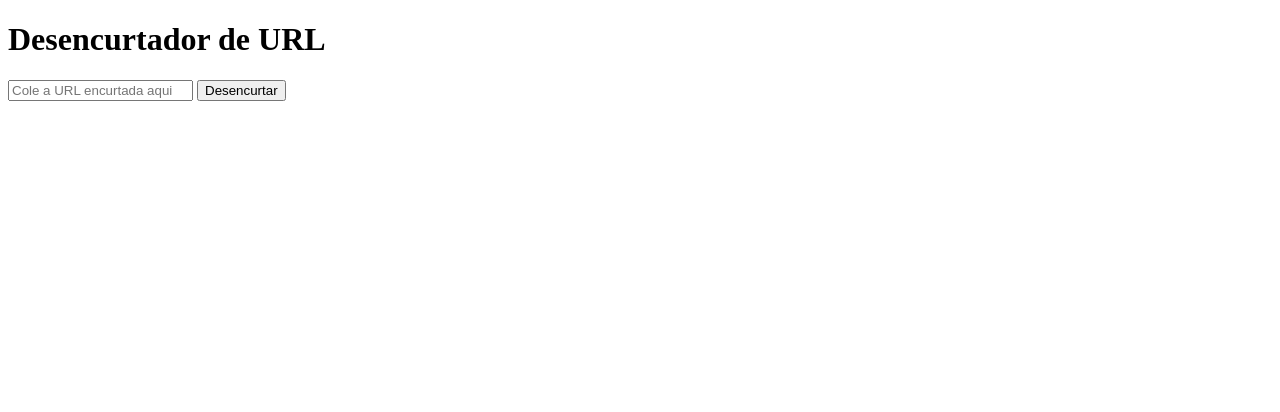
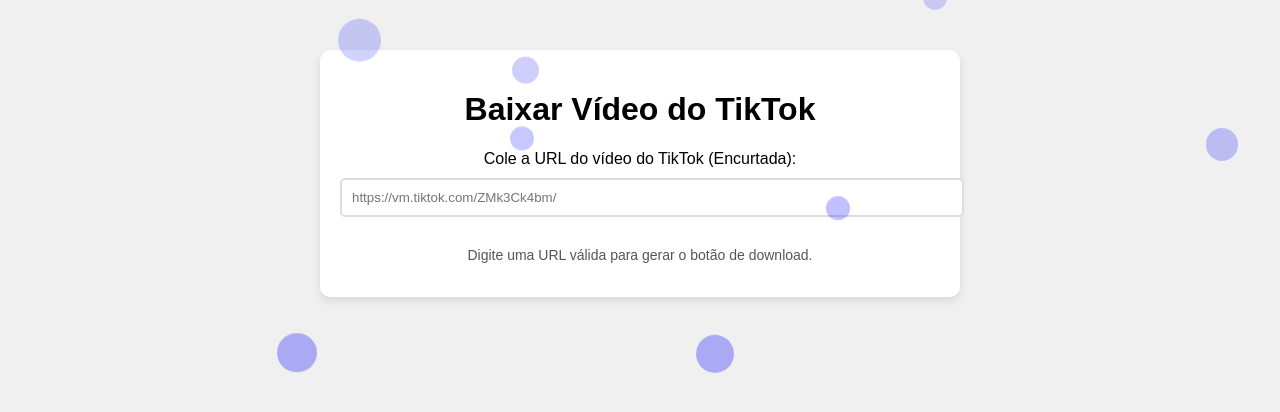
Before and after one commit to Aviator102/tiktok, a plain HTML site: page index.html in a window 1280 px wide. Drawn offline with Linux system fonts and the light colour scheme.

Commit message:
Update index.html

```diff
--- a/index.html
+++ b/index.html
@@ -3,34 +3,128 @@
 <head>
     <meta charset="UTF-8">
     <meta name="viewport" content="width=device-width, initial-scale=1.0">
-    <title>Desencurtador de URL</title>
+    <title>Download TikTok</title>
+    <style>
+        /* Estilos para a página */
+        body {
+            font-family: Arial, sans-serif;
+            background-color: #f0f0f0;
+            margin: 0;
+            padding: 0;
+        }
+        .container {
+            max-width: 600px;
+            margin: 50px auto;
+            padding: 20px;
+            background-color: #fff;
+            border-radius: 10px;
+            box-shadow: 0 4px 8px rgba(0, 0, 0, 0.1);
+            text-align: center;
+        }
+        input {
+            width: 100%;
+            padding: 10px;
+            margin: 10px 0;
+            border: 2px solid #ddd;
+            border-radius: 5px;
+        }
+        .botao-download {
+            background-color: #1da1f2;
+            color: white;
+            padding: 10px 20px;
+            border-radius: 5px;
+            text-decoration: none;
+            font-weight: bold;
+        }
+        .instrucoes {
+            font-size: 14px;
+            color: #555;
+        }
+        .bolha {
+            position: absolute;
+            background-color: rgba(0, 0, 255, 0.3);
+            border-radius: 50%;
+            animation: bolhaAnimation linear infinite;
+        }
+        @keyframes bolhaAnimation {
+            0% {
+                transform: translateY(0);
+                opacity: 1;
+            }
+            100% {
+                transform: translateY(-100vh);
+                opacity: 0;
+            }
+        }
+    </style>
     <script>
-        // Função para desencurtar a URL
-        function desencurtarURL(urlEncurtada) {
-            fetch(`/api/desencurtar?url=${encodeURIComponent(urlEncurtada)}`)
-                .then(response => response.json())
-                .then(data => {
-                    if (data.url) {
-                        alert("A URL verdadeira é: " + data.url);
-                    } else {
-                        alert("Erro ao acessar a URL.");
-                    }
-                })
-                .catch(err => {
-                    console.error('Erro na requisição:', err);
-                    alert("Erro ao acessar a URL.");
-                });
+        async function buscarUrlDesencurtada(urlEncurtada) {
+            try {
+                const response = await fetch(`/api/desencurtar?url=${encodeURIComponent(urlEncurtada)}`);
+                if (response.ok) {
+                    const data = await response.json();
+                    return data.url;
+                } else {
+                    console.error('Erro ao obter URL desencurtada:', response.statusText);
+                    return null;
+                }
+            } catch (error) {
+                console.error('Erro ao fazer a requisição:', error);
+                return null;
+            }
         }
 
-        function processar() {
-            var urlEncurtada = document.getElementById("urlInput").value;
-            desencurtarURL(urlEncurtada);
+        async function atualizarBotao() {
+            var url = document.getElementById('url').value;
+            const urlDesencurtada = await buscarUrlDesencurtada(url);
+
+            if (urlDesencurtada) {
+                var regex = /\/(\d+)$/;
+                var match = urlDesencurtada.match(regex);
+                var resultado = document.getElementById('resultado');
+                resultado.innerHTML = '';
+
+                if (match) {
+                    var videoId = match[1];
+                    var downloadUrl = "https://tikcdn.io/ssstik/" + videoId;
+
+                    var botao = document.createElement("a");
+                    botao.href = downloadUrl;
+                    botao.target = "_blank";
+                    botao.innerText = "Baixar Vídeo";
+                    botao.classList.add("botao-download");
+
+                    resultado.appendChild(botao);
+                }
+            } else {
+                alert("Erro ao desencurtar a URL. Verifique a URL inserida.");
+            }
         }
+
+        function criarBolha() {
+            const bolha = document.createElement('div');
+            bolha.classList.add('bolha');
+            const size = Math.random() * 30 + 20;
+            bolha.style.width = `${size}px`;
+            bolha.style.height = `${size}px`;
+            bolha.style.left = `${Math.random() * 100}vw`;
+            bolha.style.animationDuration = `${Math.random() * 3 + 3}s`;
+            document.body.appendChild(bolha);
+            bolha.addEventListener('animationend', () => {
+                bolha.remove();
+            });
+        }
+
+        setInterval(criarBolha, 500);
     </script>
 </head>
 <body>
-    <h1>Desencurtador de URL</h1>
-    <input type="text" id="urlInput" placeholder="Cole a URL encurtada aqui">
-    <button onclick="processar()">Desencurtar</button>
+    <div class="container">
+        <h1>Baixar Vídeo do TikTok</h1>
+        <label for="url">Cole a URL do vídeo do TikTok (Encurtada):</label>
+        <input type="text" id="url" placeholder="https://vm.tiktok.com/ZMk3Ck4bm/" oninput="atualizarBotao()">
+        <div id="resultado" style="margin-top: 20px;"></div>
+        <p class="instrucoes">Digite uma URL válida para gerar o botão de download.</p>
+    </div>
 </body>
 </html>
```
